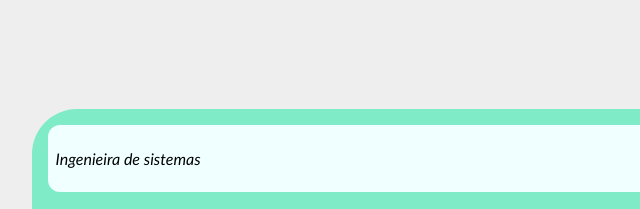
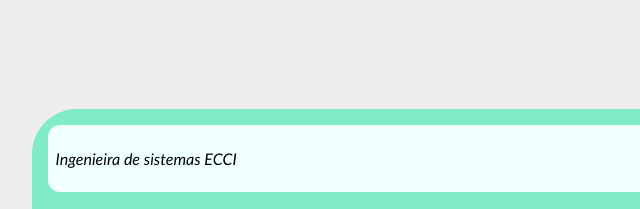
Before and after one commit to FelipeSanchezS/PruebaGit, a plain HTML site: page index.html in a window 1280 px wide. Shown: the top 209 px of the page, 150-790 px from the left. Drawn offline with Linux system fonts and the light colour scheme.

Commit message:
la universidad

```diff
--- a/index.html
+++ b/index.html
@@ -9,7 +9,7 @@
 <body>
     <div id="conta">
         <div id="cabecera">
-            <p>Ingenieira de sistemas</p>
+            <p>Ingenieira de sistemas ECCI</p>
         </div>
         <h2>Esto es una prueba de un titulo bonito</h2>
         <h4>Holaaa a todos, estoy viendo git</h4>
```
